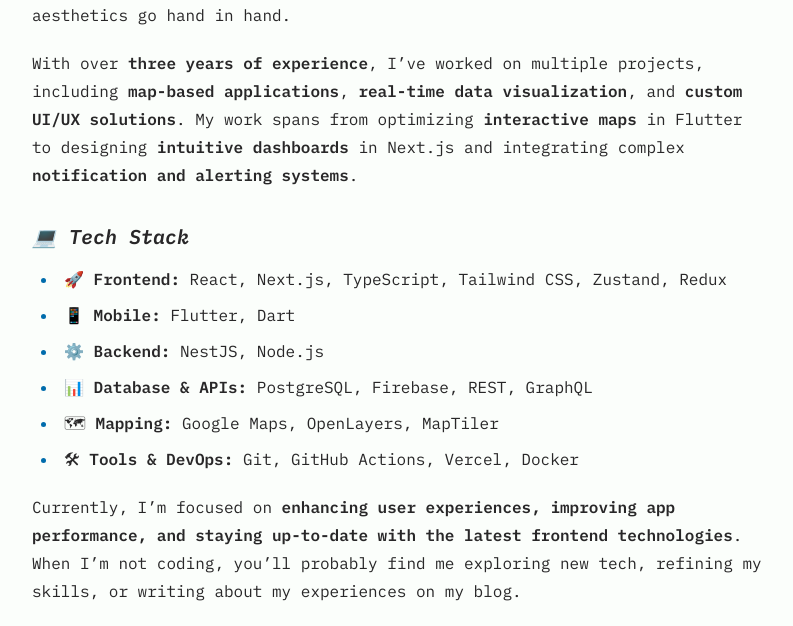
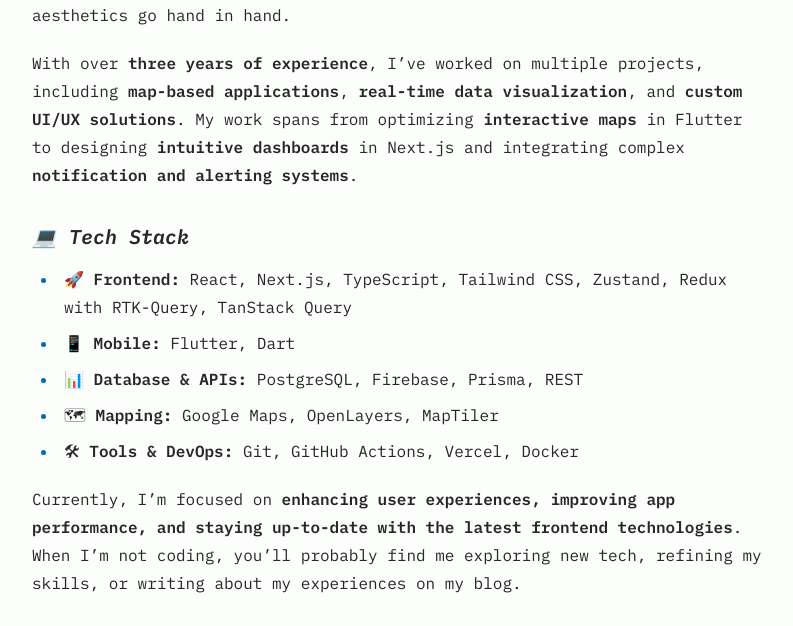
Before and after one commit to sohagmahin/sohagmahin.github.io, an Astro site: page /about in a window 1280 px wide. Shown: the part 424-1050 px from the top of the page, without its empty margins (240-1033 px from the left). Built offline with nearby package versions, Linux system fonts and the light colour scheme; Astro itself is replaced by a stand-in of ours.

Commit message:
update about content

```diff
--- a/src/pages/about.md
+++ b/src/pages/about.md
@@ -8,16 +8,17 @@ Hi, I’m **Sohag**, a passionate **Frontend Engineer** with expertise in **Reac
 With over **three years of experience**, I’ve worked on multiple projects, including **map-based applications**, **real-time data visualization**, and **custom UI/UX solutions**. My work spans from optimizing **interactive maps** in Flutter to designing **intuitive dashboards** in Next.js and integrating complex **notification and alerting systems**.
 
 ### 💻 Tech Stack
-- 🚀 **Frontend:** React, Next.js, TypeScript, Tailwind CSS, Zustand, Redux
+
+- 🚀 **Frontend:** React, Next.js, TypeScript, Tailwind CSS, Zustand, Redux with RTK-Query, TanStack Query
 - 📱 **Mobile:** Flutter, Dart
-- ⚙️ **Backend:** NestJS, Node.js
-- 📊 **Database & APIs:** PostgreSQL, Firebase, REST, GraphQL
+- 📊 **Database & APIs:** PostgreSQL, Firebase, Prisma, REST
 - 🗺 **Mapping:** Google Maps, OpenLayers, MapTiler
 - 🛠 **Tools & DevOps:** Git, GitHub Actions, Vercel, Docker
 
 Currently, I’m focused on **enhancing user experiences, improving app performance, and staying up-to-date with the latest frontend technologies**. When I’m not coding, you’ll probably find me exploring new tech, refining my skills, or writing about my experiences on my blog.
 
 ### 📫 Connect with Me
+
 - 📩 **Email:** [sohagmahin@gmail.com]
 - 🔗 **LinkedIn:** [linkedin.com/in/sohagmahin](https://linkedin.com/in/sohagmahin)
 - 💻 **GitHub:** [github.com/sohagmahin](https://github.com/sohagmahin)
```
